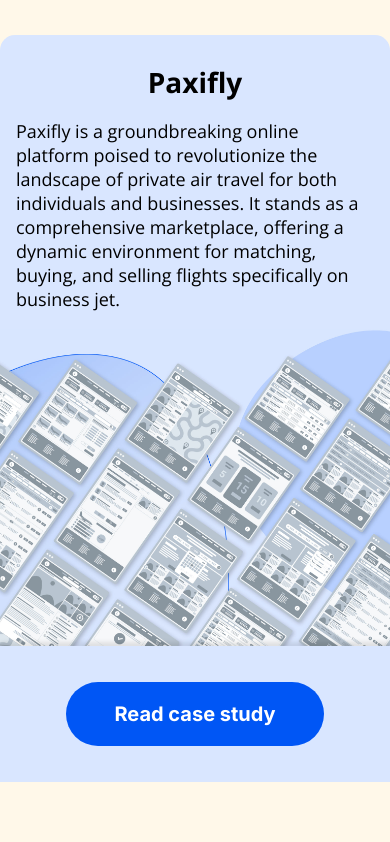
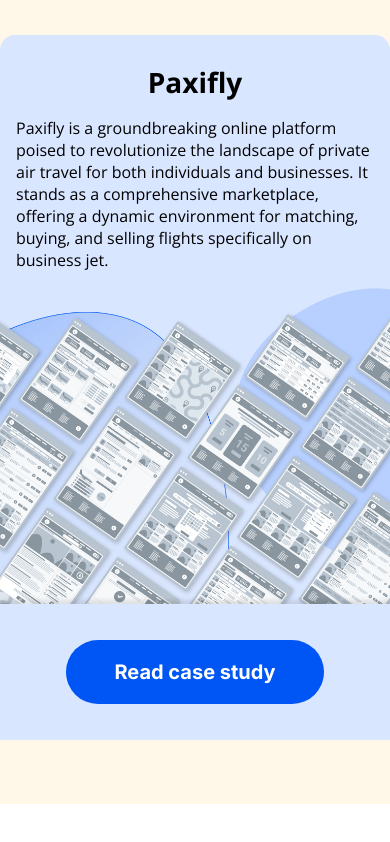
Before and after one commit to talking3D/conmigodev, a Next.js app: page / in a window 390 px wide. Shown: the part 2624-3466 px from the top of the page. After the commit the page ends 3428 px from the top, so only its background shows below. Built offline with nearby package versions, Linux system fonts and the light colour scheme.

Commit message:
feat: :iphone: Add control breakpoints to Typography component to improve responsiveness

```diff
--- a/src/app/views/ProjectsView/ProjectsView.tsx
+++ b/src/app/views/ProjectsView/ProjectsView.tsx
@@ -28,7 +28,11 @@
             <PaxiflyProjectContainerStyled>
                 <ProjectTitleStyled>Paxifly</ProjectTitleStyled>
                 <ProjectDescriptionStyled>
-                    <Typography as="p" size={18}>
+                    <Typography
+                        as="p"
+                        $size={{ sm: 18, md: 24 }}
+                        $lineHeight={{ sm: 32, md: 36 }}
+                    >
                         Paxifly is a groundbreaking online platform poised to
                         revolutionize the landscape of private air travel for
                         both individuals and businesses. It stands as a
--- a/src/components/Typography/Typography.styles.ts
+++ b/src/components/Typography/Typography.styles.ts
@@ -1,6 +1,6 @@
-import styled from 'styled-components';
+import styled, { css } from 'styled-components';
 import { CSSProperties } from 'styled-components';
-import { theme } from '@/styles/theme';
+import { theme, viewport, VieportSize } from '@/styles/theme';
 import { inter, openSans, sourceCodePro } from '@/styles/fonts';
 
 type Color = 'blue' | 'black';
@@ -10,15 +10,82 @@
 export interface TypographyProps {
     children: React.ReactNode;
     as?: keyof JSX.IntrinsicElements;
-    family?: Family;
-    style?: CSSProperties;
-    color?: Color;
-    size?: number;
-    weight?: Weight;
+    $family?: Family | Partial<Record<keyof VieportSize, Family>>;
+    $style?: CSSProperties;
+    $color?: Color | Partial<Record<keyof VieportSize, Color>>;
+    $size?: number | Partial<Record<keyof VieportSize, number>>;
+    $weight?: Weight | Partial<Record<keyof VieportSize, Weight>>;
+    $lineHeight?: number | Partial<Record<keyof VieportSize, number>>;
+    className?: string;
 }
 
-const getFontFamily = (family: Family) => {
-    switch (family) {
+// Function to get breakpoints from props and create a css string
+const getBreakPoints = (props: TypographyProps) => {
+    let breakpoints: Array<keyof VieportSize> = [];
+    const { $family, $color, $size, $weight, $lineHeight } = props;
+    Object.entries({ $family, $color, $size, $weight, $lineHeight }).map(
+        ([_, prop]) => {
+            if (prop && typeof prop === 'object') {
+                Object.keys(prop).map((key) => {
+                    if (!breakpoints.includes(key as keyof VieportSize)) {
+                        breakpoints.push(key as keyof VieportSize);
+                    }
+                });
+            }
+        }
+    );
+    let cssString = '';
+    breakpoints.length !== 0 &&
+        breakpoints.map((breakpoint) => {
+            cssString += `${viewport.media[breakpoint]} {`;
+            if (
+                $family &&
+                typeof $family === 'object' &&
+                $family[breakpoint] !== undefined
+            ) {
+                cssString += `font-family: ${getFontFamily(
+                    $family[breakpoint]!
+                )};`;
+            }
+            if (
+                $size &&
+                typeof $size === 'object' &&
+                $size[breakpoint] !== undefined
+            ) {
+                cssString += `font-size: ${pxToRem($size[breakpoint]!)};`;
+            }
+            if (
+                $lineHeight &&
+                typeof $lineHeight === 'object' &&
+                $lineHeight[breakpoint] !== undefined
+            ) {
+                cssString += `line-height: ${pxToRem(
+                    $lineHeight[breakpoint]!
+                )};`;
+            }
+            if (
+                $weight &&
+                typeof $weight === 'object' &&
+                $weight[breakpoint] !== undefined
+            ) {
+                cssString += `font-weight: ${getFontWeight(
+                    $weight[breakpoint]!
+                )};`;
+            }
+            if (
+                $color &&
+                typeof $color === 'object' &&
+                $color[breakpoint] !== undefined
+            ) {
+                cssString += getFontColor($color[breakpoint]!);
+            }
+            cssString += '};\n';
+        });
+    return cssString;
+};
+
+const getFontFamily = ($family: Family) => {
+    switch ($family) {
         case 'code':
             return sourceCodePro.style.fontFamily;
         case 'inter':
@@ -28,8 +95,13 @@
     }
 };
 
-const getFontWeight = (weight: Weight) => {
-    switch (weight) {
+const getFontColor = ($color: Color) =>
+    $color === 'blue'
+        ? `color: ${theme.colors.bluish}`
+        : `color: ${theme.colors.black}`;
+
+const getFontWeight = ($weight: Weight) => {
+    switch ($weight) {
         case 'regular':
             return '400';
         case 'semibold':
@@ -46,13 +118,42 @@
 export const pxToRem = (px: number) => `${px / 16}rem`;
 
 export const TypographyStyled = styled.span<TypographyProps>`
-    color: ${(props) =>
-        props.color && props.color === 'blue'
-            ? theme.colors.bluish
-            : theme.colors.black};
-    font-family: ${(props) =>
-        props.family ? getFontFamily(props.family) : openSans.style.fontFamily};
-    font-size: ${(props) => (props.size ? pxToRem(props.size) : '1rem')};
-    font-weight: ${(props) =>
-        props.weight ? getFontWeight(props.weight) : '400'};
+    ${(props) =>
+        props.$color && typeof props.$color !== 'object'
+            ? getFontColor(props.$color)
+            : null};
+
+    ${(props) =>
+        props.$family && typeof props.$family !== 'object'
+            ? `font-family: ${getFontFamily(props.$family)}`
+            : `font-family: ${openSans.style.fontFamily}`};
+
+    ${(props) =>
+        props.$size && typeof props.$size !== 'object'
+            ? `font-size: ${pxToRem(props.$size)}`
+            : null};
+
+    ${(props) =>
+        props.$lineHeight && typeof props.$lineHeight !== 'object'
+            ? `line-height: ${pxToRem(props.$lineHeight)}`
+            : null};
+
+    ${(props) =>
+        props.$weight && typeof props.$weight !== 'object'
+            ? `font-weight: ${getFontWeight(props.$weight)}`
+            : null};
+
+    ${(props) => {
+        return css`
+            ${getBreakPoints(props)}
+        `;
+    }}
 `;
+
+export const TypographyDynamicStyled = styled.span<TypographyProps>`
+    ${(props) => {
+        return css`
+            ${getBreakPoints(props)}
+        `;
+    }}
+`;
--- a/src/components/Typography/Typography.tsx
+++ b/src/components/Typography/Typography.tsx
@@ -3,14 +3,26 @@
 import { TypographyStyled, TypographyProps } from './Typography.styles';
 
 export const Typography: React.FC<TypographyProps> = (props) => {
-    const { children, as, family, weight, color, size } = props;
+    const {
+        children,
+        as,
+        $family,
+        $weight,
+        $color,
+        $size,
+        $lineHeight,
+        className,
+    } = props;
+
     return (
         <TypographyStyled
             as={as || 'span'}
-            weight={weight}
-            size={size}
-            family={family}
-            color={color}
+            $weight={$weight}
+            $size={$size}
+            $lineHeight={$lineHeight}
+            $family={$family}
+            $color={$color}
+            className={className}
         >
             {children}{' '}
         </TypographyStyled>
--- a/src/styles/theme.ts
+++ b/src/styles/theme.ts
@@ -12,7 +12,7 @@
     },
 };
 
-type VieportSize = {
+export type VieportSize = {
     xs: number;
     xr: number;
     sm: number;
```
